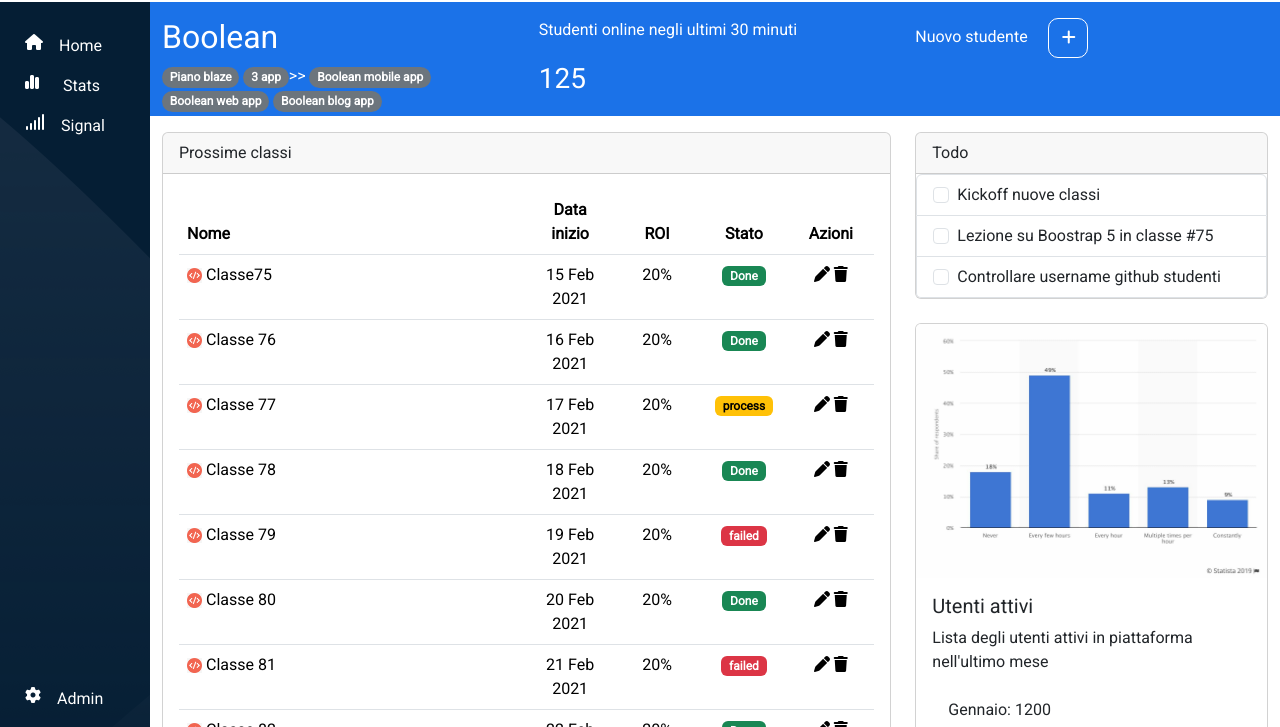
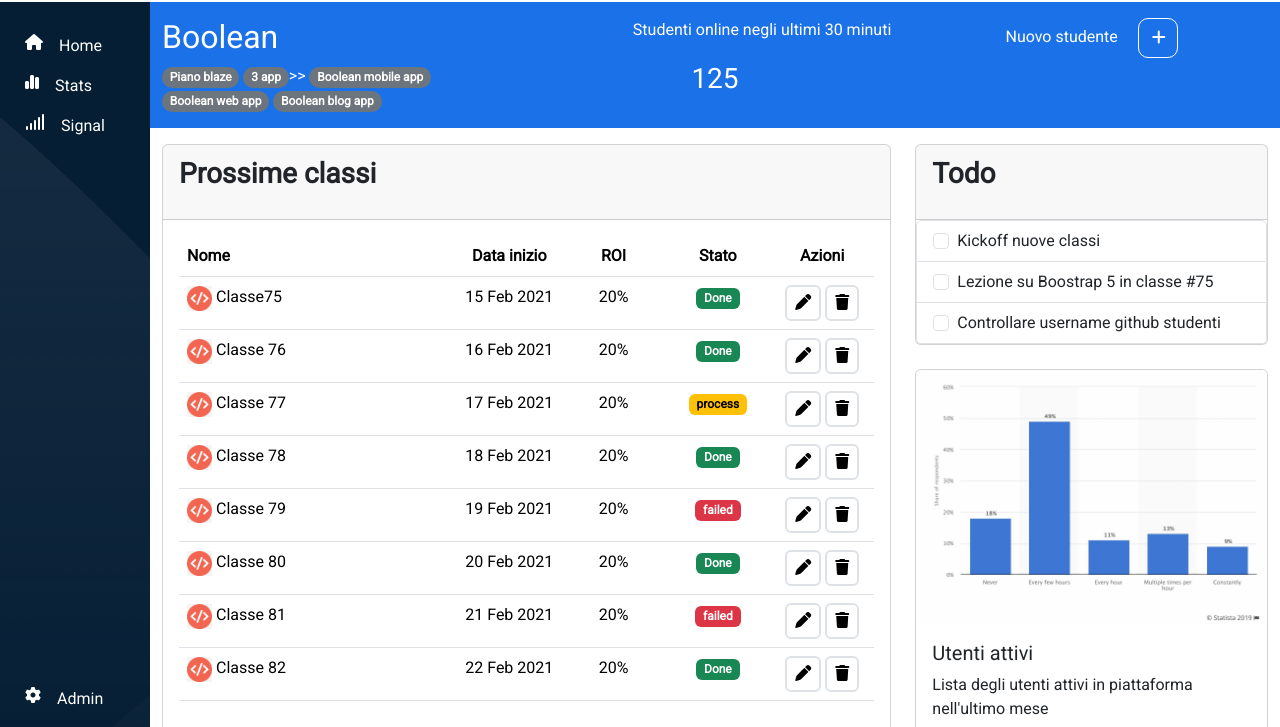
Before and after one commit to DarioLoForti/html-css-bootstrap-dashboard, a plain HTML site: page index.html in a window 1280 px wide. Shown: the part 73-800 px from the top of the page. Drawn offline with nearby package versions, Linux system fonts and the light colour scheme.

Commit message:
[update] exercise completed

```diff
--- a/css/style.css
+++ b/css/style.css
@@ -69,7 +69,7 @@
     background-color: #1B72E8;
 }
 td>img{
-    width: 15px;
+    width: 25px;
 }
 .icon:hover {
     background-color: rgba(211, 211, 211, 0.534);
@@ -85,10 +85,10 @@
     margin-bottom: 10px;
 }
 .table th:nth-child(1), .table td:nth-child(1){
-    width: 50%;
+    width: 40%;
 }
 .table th:not(:nth-child(1)), .table td:not(:nth-child(1)){
-    width: calc(50% / 4);
+    width: calc(60% / 4);
 }
 .table th:not(:nth-child(1)), .table td:not(:nth-child(1)){
     text-align: center;
--- a/index.html
+++ b/index.html
@@ -60,23 +60,23 @@
     <main>
         <div id="sidebar">
                 <div class="sidebar-top mt-3">
-                        <div class="icon my-3 d-flex">
-                            <i class="fa-solid fa-house" style="color: #ffffff;"></i>
-                            <span class="after ms-3 text-white ">Home</span>
+                  <div class="icon my-3 d-flex">
+                    <i class="fa-solid fa-house" style="color: #ffffff;"></i>
+                          <a class="text-decoration-none" href="#"><span class="after ms-3 text-white ">Home</span></a>
                         </div>
                         <div class="icon my-3 d-flex">
                             <i class="fa-solid fa-chart-simple" style="color: #ffffff;"></i>
-                            <span class="after ms-4 text-white">Stats</span>
+                            <a class="text-decoration-none" href="#"><span class="after ms-3 text-white ">Stats</span></a>
                         </div>
                         <div class="icon my-3 d-flex">
                             <i class="fa-solid fa-signal" style="color: #ffffff;"></i>
-                            <span class="after ms-3 text-white">Signal</span>
+                            <a class="text-decoration-none" href="#"><span class="after ms-3 text-white ">Signal</span></a>
                         </div>
                 </div>
                 <div class="sidebar-bottom">
                         <div class="icon-b mb-3 d-flex">
                             <i class="fa-solid fa-gear" style="color: #ffffff;"></i>
-                            <span class="after ms-3 text-white">Admin</span>
+                            <a class="text-decoration-none" href="#"><span class="after ms-3 text-white ">Admin</span></a>
                         </div>
                     </div>
         </div>
@@ -84,7 +84,7 @@
             <div class="container-fluid bg text-white pt-3">
                 <div class="row">
                     <div class="col-12 col-md-4 order-2 order-md-1">
-                        <div class="content-mt">
+                        <div class="content-mt mb-3">
                             <h2>Boolean</h2>
                             <span class="badge rounded-pill text-bg-secondary">Piano blaze</span>
                             <span class="badge rounded-pill text-bg-secondary">3 app</span>>>
@@ -95,13 +95,13 @@
                         </div>
                     </div>
                     <div class="col-12 col-md-4 order-3 order-md-2">
-                        <div class="content-mt">
+                        <div class="content-mt text-lg-end">
                             <p>Studenti online negli ultimi 30 minuti</p>
-                            <p class="fs-3">125</p>
+                            <p class="fs-3 text-lg-center">125</p>
                         </div>
                     </div>
                     <div class="col-12 col-md-4 order-md-3 ">
-                        <div class="content-mt">
+                        <div class="content-mt text-lg-center">
                             <p class="d-inline-block me-3">Nuovo studente</p>
                             <div class="off text-center d-inline-block">
                               <a class="btn" data-bs-toggle="offcanvas" href="#offcanvasExample" role="button" aria-controls="offcanvasExample">
@@ -118,7 +118,9 @@
                         <div class="content-mb">
                             <div class="card mt-3">
                                 <div class="card-header">
-                                  Prossime classi
+                                  <p class="fs-3 fw-bold">
+                                    Prossime classi
+                                  </p>
                                 </div>
                                 <div class="card-body">
                                     <table class="table table-hover">
@@ -142,8 +144,11 @@
                                             <td><span class="badge text-bg-success">Done</span>
                                             </td>
                                             <td>
+                                              <button type="button" class="btn btn-outline-light text-black border border-2 px-2 p-1">
                                                 <i class="fa-solid fa-pen"></i>
-                                                <i class="fa-solid fa-trash"></i>
+                                              </button>
+                                              <button type="button" class="btn btn-outline-light text-black border border-2 px-2 p-1">
+                                                <i class="fa-solid fa-trash"></i></button>
                                             </td>
 
                                           </tr>
@@ -158,8 +163,11 @@
                                             <td><span class="badge text-bg-success">Done</span>
                                             </td>
                                             <td>
+                                              <button type="button" class="btn btn-outline-light text-black border border-2 px-2 p-1">
                                                 <i class="fa-solid fa-pen"></i>
-                                                <i class="fa-solid fa-trash"></i>
+                                              </button>
+                                              <button type="button" class="btn btn-outline-light text-black border border-2 px-2 p-1">
+                                                <i class="fa-solid fa-trash"></i></button>
                                             </td>
                                           </tr>
                                           <tr>
@@ -172,8 +180,11 @@
                                             <td><span class="badge text-bg-warning">process</span>
                                             </td>
                                             <td>
+                                              <button type="button" class="btn btn-outline-light text-black border border-2 px-2 p-1">
                                                 <i class="fa-solid fa-pen"></i>
-                                                <i class="fa-solid fa-trash"></i>
+                                              </button>
+                                              <button type="button" class="btn btn-outline-light text-black border border-2 px-2 p-1">
+                                                <i class="fa-solid fa-trash"></i></button>
                                             </td>
                                           </tr>
                                           <tr>
@@ -186,8 +197,11 @@
                                             <td><span class="badge text-bg-success">Done</span>
                                             </td>
                                             <td>
+                                              <button type="button" class="btn btn-outline-light text-black border border-2 px-2 p-1">
                                                 <i class="fa-solid fa-pen"></i>
-                                                <i class="fa-solid fa-trash"></i>
+                                              </button>
+                                              <button type="button" class="btn btn-outline-light text-black border border-2 px-2 p-1">
+                                                <i class="fa-solid fa-trash"></i></button>
                                             </td>
                                           </tr>
                                           <tr>
@@ -200,8 +214,11 @@
                                             <td><span class="badge text-bg-danger">failed</span>
                                             </td>
                                             <td>
+                                              <button type="button" class="btn btn-outline-light text-black border border-2 px-2 p-1">
                                                 <i class="fa-solid fa-pen"></i>
-                                                <i class="fa-solid fa-trash"></i>
+                                              </button>
+                                              <button type="button" class="btn btn-outline-light text-black border border-2 px-2 p-1">
+                                                <i class="fa-solid fa-trash"></i></button>
                                             </td>
                                           </tr>
                                           <tr>
@@ -214,8 +231,11 @@
                                             <td><span class="badge text-bg-success">Done</span>
                                             </td>
                                             <td>
+                                              <button type="button" class="btn btn-outline-light text-black border border-2 px-2 p-1">
                                                 <i class="fa-solid fa-pen"></i>
-                                                <i class="fa-solid fa-trash"></i>
+                                              </button>
+                                              <button type="button" class="btn btn-outline-light text-black border border-2 px-2 p-1">
+                                                <i class="fa-solid fa-trash"></i></button>
                                             </td>
                                           </tr>
                                           <tr>
@@ -228,8 +248,11 @@
                                             <td><span class="badge text-bg-danger">failed</span>
                                             </td>
                                             <td>
+                                              <button type="button" class="btn btn-outline-light text-black border border-2 px-2 p-1">
                                                 <i class="fa-solid fa-pen"></i>
-                                                <i class="fa-solid fa-trash"></i>
+                                              </button>
+                                              <button type="button" class="btn btn-outline-light text-black border border-2 px-2 p-1">
+                                                <i class="fa-solid fa-trash"></i></button>
                                             </td>
                                           </tr>
                                           <tr>
@@ -242,17 +265,22 @@
                                             <td><span class="badge text-bg-success">Done</span>
                                             </td>
                                             <td>
+                                              <button type="button" class="btn btn-outline-light text-black border border-2 px-2 p-1">
                                                 <i class="fa-solid fa-pen"></i>
-                                                <i class="fa-solid fa-trash"></i>
+                                              </button>
+                                              <button type="button" class="btn btn-outline-light text-black border border-2 px-2 p-1">
+                                                <i class="fa-solid fa-trash"></i></button>
                                             </td>
                                           </tr>
                                         </tbody>
                                       </table>
                                 </div>
                               </div>
-                              <div class="card mt-3">
+                              <div class="card my-3">
                                 <div class="card-header">
-                                  F.A.Q.
+                                  <p class="fs-3 fw-bold">
+                                    F.A.Q.
+                                  </p>
                                 </div>
                                 <div class="accordion accordion-flush" id="accordionFlushExample">
                                     <div class="accordion-item">
@@ -293,7 +321,9 @@
                         <div class="content-mb mt-3">
                             <div class="card">
                                 <div class="card-header">
-                                  Todo
+                                  <p class="fs-3 fw-bold">
+                                    Todo
+                                  </p>
                                 </div>
                                 <ul class="list-group">
                                     <li class="list-group-item">
@@ -319,8 +349,8 @@
                                   <ul class="list-group list-group-flush list-unstyled">
                                     <li class="list-group-item"> Gennaio: 1200</li>
                                     <li class="list-group-item"> Febbraio: 800</li>
-                                    <li class="list-group-item"> Marzo: 1500</li>
-                                    <li><a  href="#">Visualizza report approfondito</a></li>
+                                    <li class="list-group-item mb-3"> Marzo: 1500</li>
+                                    <li><a href="#">Visualizza report approfondito</a></li>
                                   </ul>
                                 </div>
                               </div>
```
